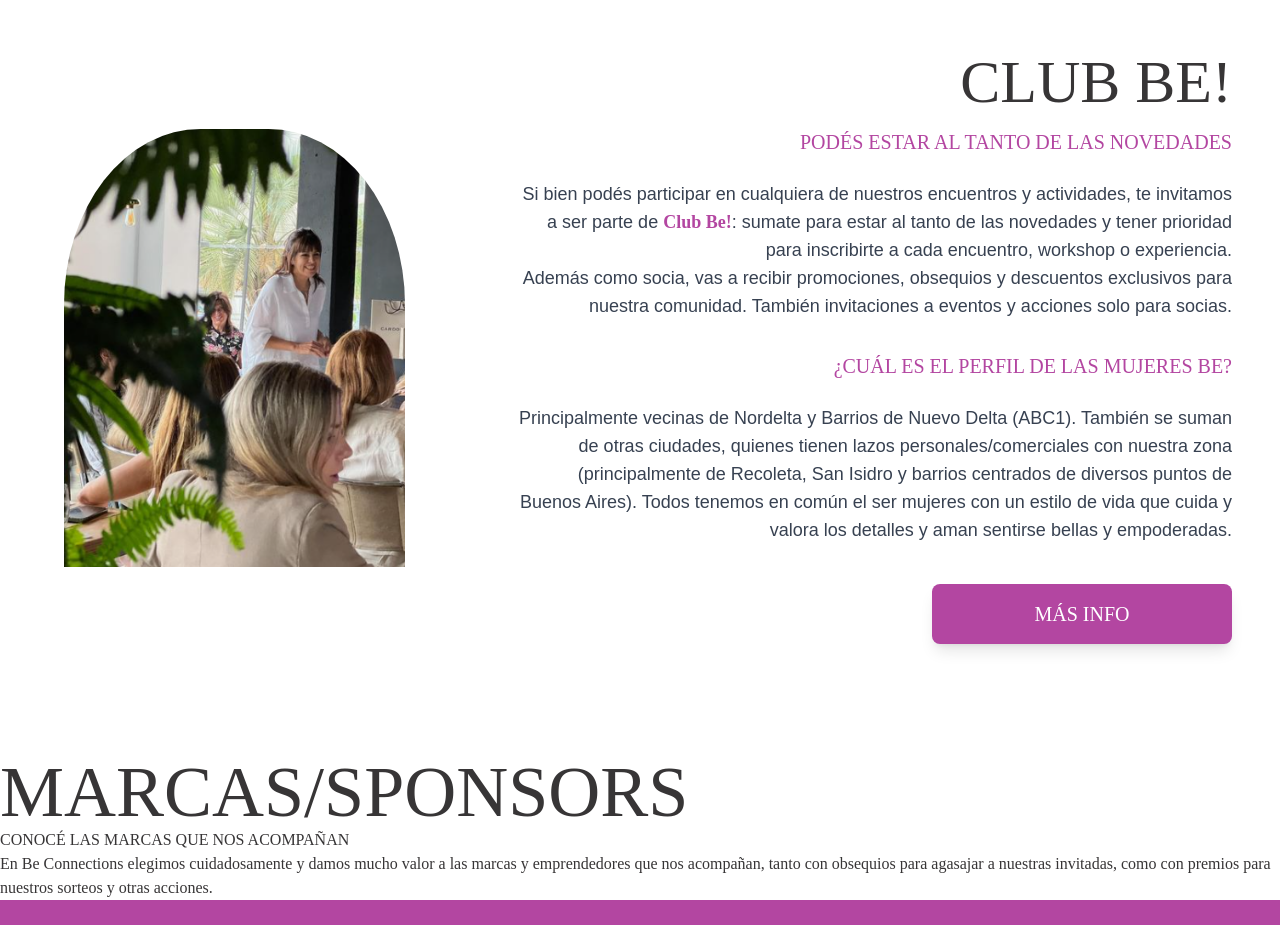
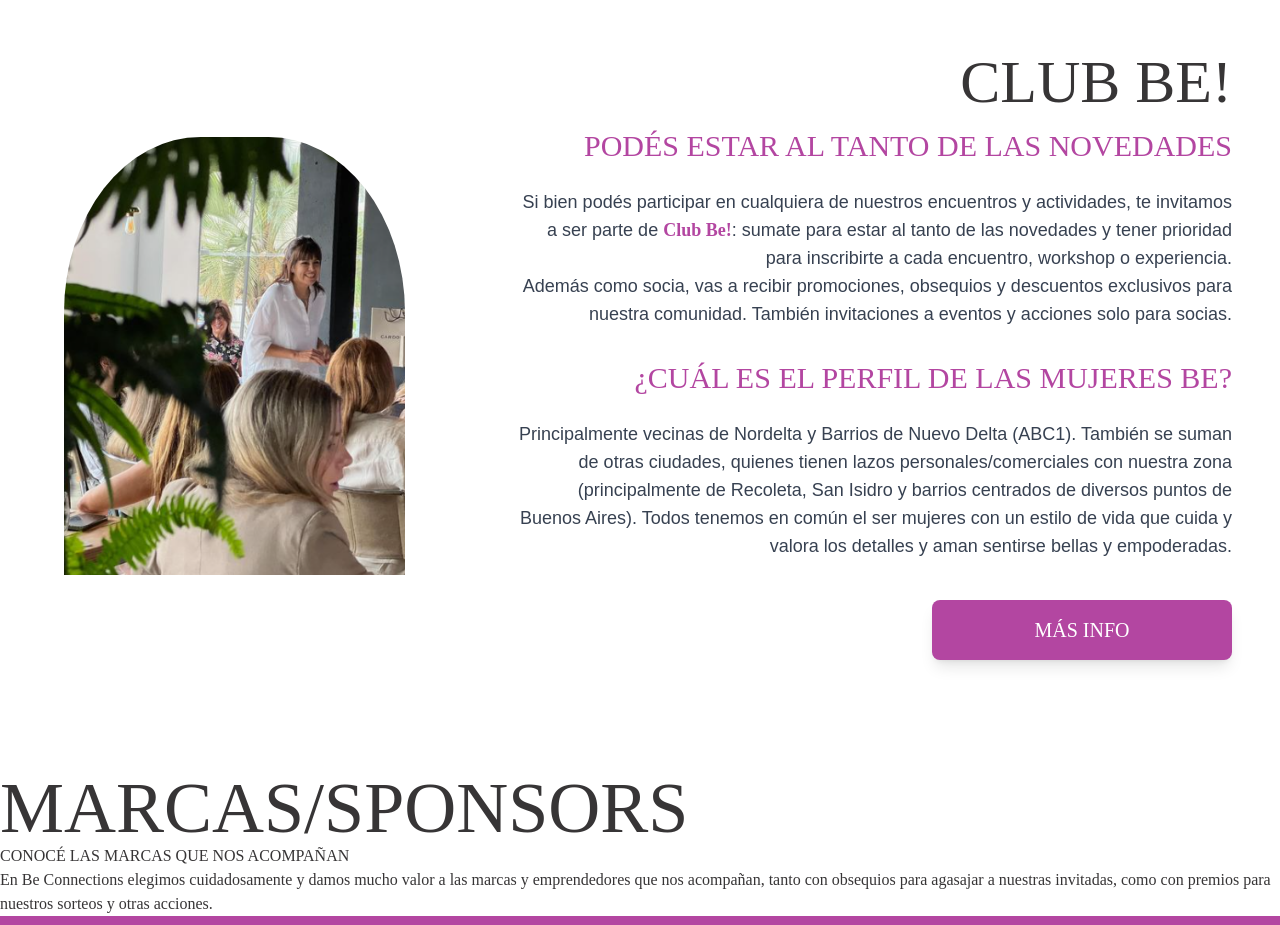
Before and after one commit to JuanPanizzi/Be-connection, a React (Vite) app: page / in a window 1280 px wide. Shown: the part 3220-4145 px from the top of the page. Built offline with nearby package versions, Linux system fonts and the light colour scheme.

Commit message:
responsive club be

```diff
--- a/src/componentes/home/ClubBe.tsx
+++ b/src/componentes/home/ClubBe.tsx
@@ -18,7 +18,7 @@ export const ClubBe = () => {
           {/* Título y descripción */}
           <div>
             <h1 className="text-3xl lg:text-4xl lg:text-6xl  mb-4">CLUB BE!</h1>
-            <h2 className="text-lg lg:text-xl lg:text-3xl text-purple1 mb-6">
+            <h2 className="text-lg  lg:text-3xl text-purple1 mb-6">
               PODÉS ESTAR AL TANTO DE LAS NOVEDADES
             </h2>
             <p className="text-gray-700 text-base lg:text-lg leading-relaxed montserrat lg:pl-16">
@@ -30,7 +30,7 @@ export const ClubBe = () => {
 
           {/* Perfil y detalles */}
           <div className="mt-8">
-            <h2 className="text-lg lg:text-xl lg:text-3xl text-purple1 mb-6">
+            <h2 className="text-lg  lg:text-3xl text-purple1 mb-6">
               ¿CUÁL ES EL PERFIL DE LAS MUJERES BE?
             </h2>
             <p className="text-gray-700 text-base lg:text-lg leading-relaxed montserrat lg:pl-16">
```
